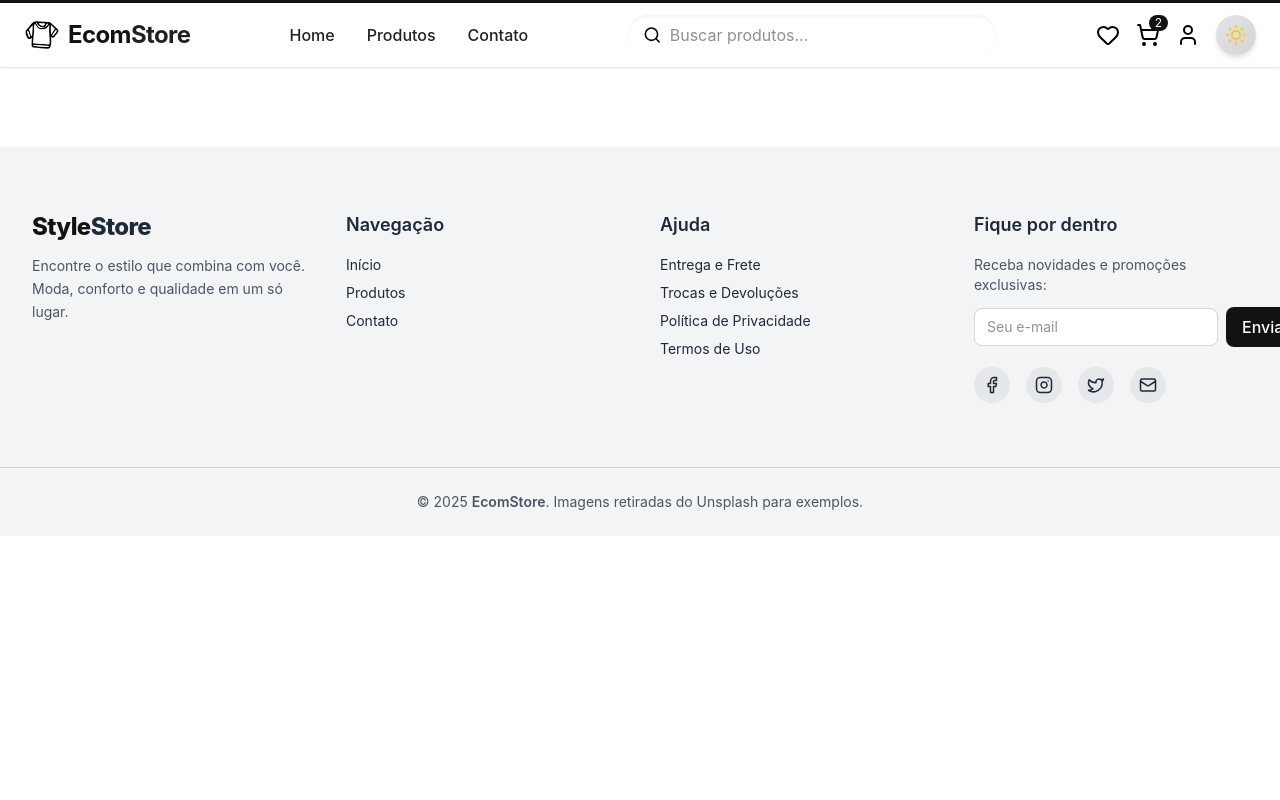
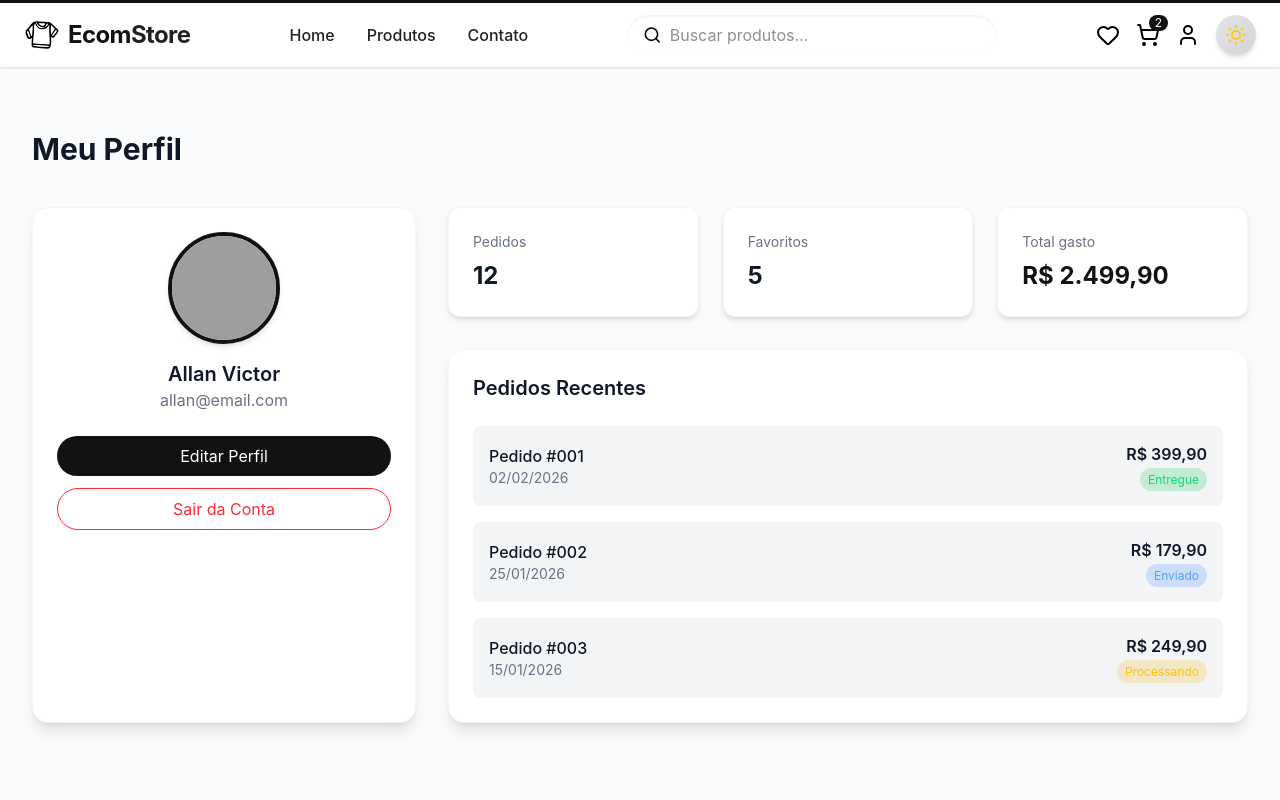
Before and after one commit to allansf29/e-commerce, a React (Vite) app in the folder Front-End/: page /profile in a window 1280 px wide. Shown: the top 800 px of the page. Built offline with nearby package versions, Linux system fonts and the light colour scheme; grey boxes are pictures that could not be loaded.

Commit message:
Criando a página de perfil do usuário.

```diff
--- a/Front-End/src/components/Navbar.tsx
+++ b/Front-End/src/components/Navbar.tsx
@@ -80,7 +80,7 @@ const Navbar: React.FC = () => {
             </span>
           </Link>
           <Link
-            to="/perfil"
+            to="/profile"
             className="text-muted-foreground hover:text-secondary dark:text-muted-foreground dark:hover:text-secondary-dark transition dark:text-text-dark"
           >
             <User className="w-6 h-6" />
--- /dev/null
+++ b/Front-End/src/pages/Profile.tsx
@@ -0,0 +1,139 @@
+import { motion, useReducedMotion } from "framer-motion";
+import { useState } from "react";
+
+export default function Profile() {
+  const prefersReducedMotion = useReducedMotion();
+
+  const [user] = useState({
+    name: "Allan Victor",
+    email: "allan@email.com",
+    avatar: "https://api.dicebear.com/7.x/initials/svg?seed=Allan",
+    orders: 12,
+    favorites: 5,
+    totalSpent: 2499.9,
+  });
+
+  const recentOrders = [
+    { id: "001", date: "02/02/2026", total: 399.9, status: "Entregue" },
+    { id: "002", date: "25/01/2026", total: 179.9, status: "Enviado" },
+    { id: "003", date: "15/01/2026", total: 249.9, status: "Processando" },
+  ];
+
+  return (
+    <main className="min-h-screen bg-gray-50 dark:bg-[#0a0a0b] text-gray-900 dark:text-gray-100 transition-colors duration-300">
+
+      {/* Background blur igual home */}
+      <div className="hidden md:block absolute inset-0 -z-10 pointer-events-none">
+        <motion.div
+          className="absolute top-20 left-1/4 w-[400px] h-[400px] rounded-full bg-primary/10 blur-3xl"
+          animate={!prefersReducedMotion ? { y: [0, 40, 0] } : {}}
+          transition={{ duration: 12, repeat: Infinity }}
+        />
+      </div>
+
+      <section className="container mx-auto px-6 lg:px-8 pt-16 pb-20">
+
+        <h1 className="text-3xl font-bold mb-10">Meu Perfil</h1>
+
+        <div className="grid lg:grid-cols-3 gap-8">
+
+          {/* CARD USUÁRIO */}
+          <motion.div
+            initial={{ opacity: 0, y: prefersReducedMotion ? 0 : 20 }}
+            whileInView={{ opacity: 1, y: 0 }}
+            transition={{ duration: 0.6 }}
+            className="bg-white dark:bg-[#101112] rounded-2xl p-6 shadow-lg border border-gray-100 dark:border-gray-800"
+          >
+            <div className="flex flex-col items-center text-center">
+              <img
+                src={user.avatar}
+                alt="Avatar"
+                className="w-28 h-28 rounded-full object-cover border-4 border-primary shadow-md"
+              />
+
+              <h2 className="mt-4 text-xl font-semibold">{user.name}</h2>
+              <p className="text-gray-500 dark:text-gray-400">{user.email}</p>
+
+              <button className="mt-6 w-full bg-primary text-white py-2 rounded-full hover:brightness-95 transition">
+                Editar Perfil
+              </button>
+
+              <button className="mt-3 w-full border border-red-500 text-red-500 py-2 rounded-full hover:bg-red-500 hover:text-white transition">
+                Sair da Conta
+              </button>
+            </div>
+          </motion.div>
+
+          {/* RESUMO */}
+          <div className="lg:col-span-2 space-y-8">
+
+            {/* Estatísticas */}
+            <div className="grid sm:grid-cols-3 gap-6">
+              <div className="bg-white dark:bg-[#101112] rounded-xl p-6 shadow-md border border-gray-100 dark:border-gray-800">
+                <p className="text-sm text-gray-500 dark:text-gray-400">Pedidos</p>
+                <h3 className="text-2xl font-bold mt-2">{user.orders}</h3>
+              </div>
+
+              <div className="bg-white dark:bg-[#101112] rounded-xl p-6 shadow-md border border-gray-100 dark:border-gray-800">
+                <p className="text-sm text-gray-500 dark:text-gray-400">Favoritos</p>
+                <h3 className="text-2xl font-bold mt-2">{user.favorites}</h3>
+              </div>
+
+              <div className="bg-white dark:bg-[#101112] rounded-xl p-6 shadow-md border border-gray-100 dark:border-gray-800">
+                <p className="text-sm text-gray-500 dark:text-gray-400">Total gasto</p>
+                <h3 className="text-2xl font-bold mt-2 text-primary">
+                  {user.totalSpent.toLocaleString("pt-BR", {
+                    style: "currency",
+                    currency: "BRL",
+                  })}
+                </h3>
+              </div>
+            </div>
+
+            {/* Pedidos recentes */}
+            <div className="bg-white dark:bg-[#101112] rounded-2xl p-6 shadow-lg border border-gray-100 dark:border-gray-800">
+              <h2 className="text-xl font-semibold mb-6">Pedidos Recentes</h2>
+
+              <div className="space-y-4">
+                {recentOrders.map((order) => (
+                  <div
+                    key={order.id}
+                    className="flex justify-between items-center bg-gray-100 dark:bg-[#18191b] p-4 rounded-lg"
+                  >
+                    <div>
+                      <p className="font-medium">Pedido #{order.id}</p>
+                      <p className="text-sm text-gray-500 dark:text-gray-400">
+                        {order.date}
+                      </p>
+                    </div>
+
+                    <div className="text-right">
+                      <p className="font-semibold">
+                        {order.total.toLocaleString("pt-BR", {
+                          style: "currency",
+                          currency: "BRL",
+                        })}
+                      </p>
+                      <span
+                        className={`text-xs px-2 py-1 rounded-full ${
+                          order.status === "Entregue"
+                            ? "bg-green-500/20 text-green-400"
+                            : order.status === "Enviado"
+                            ? "bg-blue-500/20 text-blue-400"
+                            : "bg-yellow-500/20 text-yellow-400"
+                        }`}
+                      >
+                        {order.status}
+                      </span>
+                    </div>
+                  </div>
+                ))}
+              </div>
+            </div>
+
+          </div>
+        </div>
+      </section>
+    </main>
+  );
+}
--- a/Front-End/src/routers/index.tsx
+++ b/Front-End/src/routers/index.tsx
@@ -4,6 +4,7 @@ import Products from "../pages/Products";
 import Contact from "../pages/Contact";
 import ProductPage from "../pages/ProductPage";
 import Cart from "../pages/Cart";
+import Profile from "../pages/Profile";
 
 export default function AppRoutes() {
   return (
@@ -13,6 +14,7 @@ export default function AppRoutes() {
       <Route path="/contact" element={<Contact />} />
       <Route path="/product/:id" element={<ProductPage />} />
       <Route path="/cart" element={<Cart />} />
+      <Route path="/profile" element={<Profile />} />
     </Routes>
   );
 }
```
